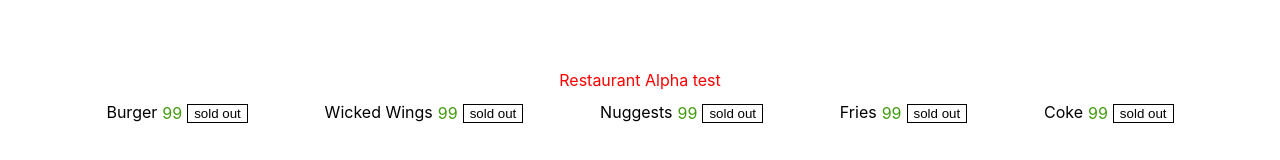
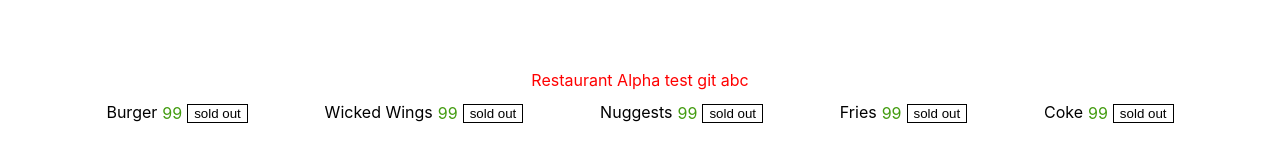
Before and after one commit to ltzx2004538/flexboxDemo, a React (Create React App) app in the folder flexbox/: page / in a window 1280 px wide. Shown: the part 403-563 px from the top of the page. Built offline with nearby package versions, Linux system fonts and the light colour scheme.

Commit message:
git test 2

```diff
--- a/flexbox/src/components/KFC/Restaurant/Restaurant.js
+++ b/flexbox/src/components/KFC/Restaurant/Restaurant.js
@@ -65,6 +65,7 @@ class Restaurant extends React.Component {
                 <div className="restaurant">
                     <div className='restaurant__name'>
                         Restaurant Alpha test
+                        git abc
                      </div>
                     <div className="restaurant__menu">
                         {menuAlpha.map((item) => (
```
